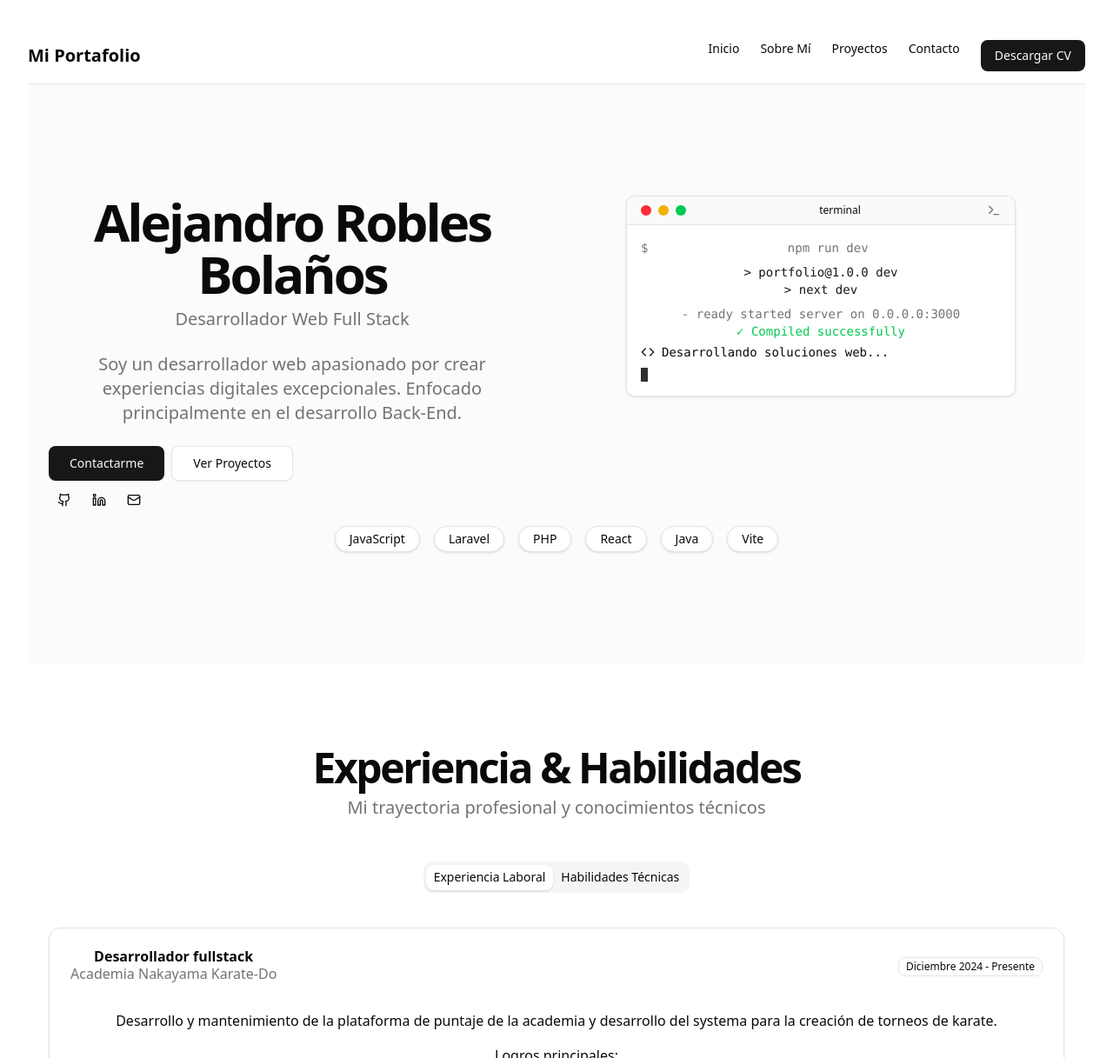
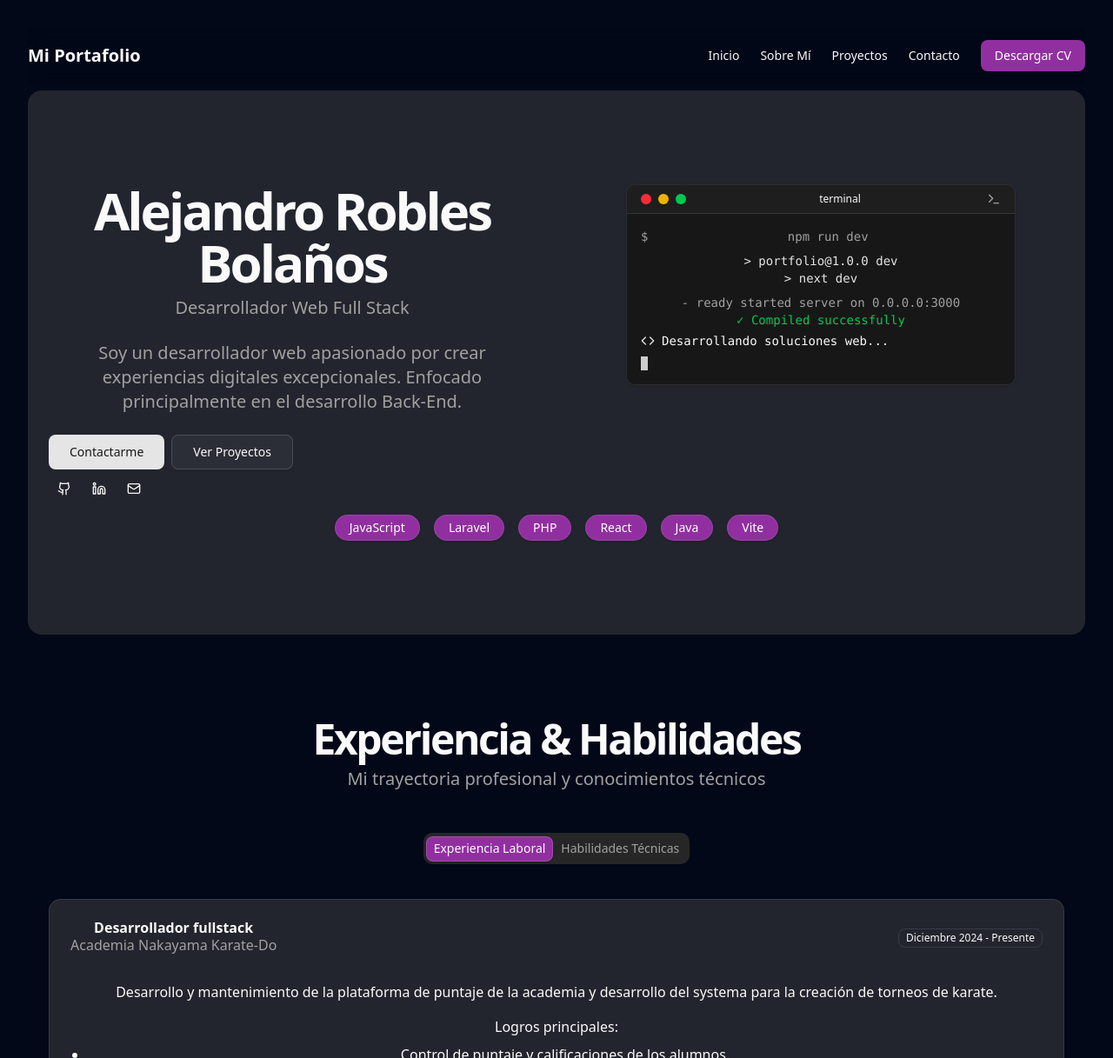
Before and after one commit to AlejandroBolanos/Portafolio_Ale, a React (Vite) app: page / in a window 1280 px wide. Shown: the top 1217 px of the page at 87% size. Built offline with nearby package versions, Linux system fonts and the light colour scheme.

Commit message:
add colors and structure

```diff
--- a/index.html
+++ b/index.html
@@ -2,11 +2,10 @@
 <html lang="en">
   <head>
     <meta charset="UTF-8" />
-    <link rel="icon" type="image/svg+xml" href="/vite.svg" />
     <meta name="viewport" content="width=device-width, initial-scale=1.0" />
     <title>Portafolio Alejandro</title>
   </head>
-  <body>
+  <body class="dark">
     <div id="root"></div>
     <script type="module" src="/src/main.tsx"></script>
 
--- a/src/App.tsx
+++ b/src/App.tsx
@@ -7,7 +7,7 @@ function App() {
 
 
   return (
-    <main className="min-h-screen">
+    <main className="min-h-screen ">
         <Home />
       </main>
   )
--- a/src/assets/components/Experience.tsx
+++ b/src/assets/components/Experience.tsx
@@ -117,7 +117,7 @@ export function Experience() {
           <TabsContent value="experience" className="space-y-8">
             <div className="grid gap-6">
               {workExperience.map((job, index) => (
-                <Card key={index}>
+                <Card className="bg-[#22252e]" key={index}>
                   <CardHeader>
                     <div className="flex flex-col md:flex-row md:items-center md:justify-between gap-2">
                       <div>
@@ -147,7 +147,7 @@ export function Experience() {
 
           <TabsContent value="skills">
             <div className="grid gap-8 md:grid-cols-3">
-              <Card>
+              <Card className="bg-[#22252e]">
                 <CardHeader>
                   <CardTitle>Frontend</CardTitle>
                   <CardDescription>Tecnologías de desarrollo frontend</CardDescription>
@@ -164,7 +164,7 @@ export function Experience() {
                 </CardContent>
               </Card>
 
-              <Card>
+              <Card className="bg-[#22252e]">
                 <CardHeader>
                   <CardTitle>Backend</CardTitle>
                   <CardDescription>Tecnologías de desarrollo backend</CardDescription>
@@ -181,7 +181,7 @@ export function Experience() {
                 </CardContent>
               </Card>
 
-              <Card>
+              <Card className="bg-[#22252e]">
                 <CardHeader>
                   <CardTitle>Herramientas</CardTitle>
                   <CardDescription>Herramientas y entornos de desarrollo</CardDescription>
--- a/src/assets/components/Hero.tsx
+++ b/src/assets/components/Hero.tsx
@@ -5,8 +5,8 @@ import SocialLinks from "./SocialLinks"
 
 export function Hero() {
   return (
-    <section className="relative w-full py-12 md:py-24 lg:py-32 overflow-hidden bg-muted/40">
-
+    <section className="relative w-full py-12 md:py-24 lg:py-27 overflow-hidden mt-2 rounded-2xl bg-[#22252e]">
+{/* 353B84 */}
       <div className="container px-4 md:px-6">
         <div className="grid gap-8 lg:grid-cols-[1fr_1fr] lg:gap-12">
           {/* Content Column */}
@@ -75,10 +75,10 @@ export function Hero() {
           </div>
         </div>
 
-        {/* Tech stack badges - optional */}
-        <div className="mt-3 flex flex-wrap justify-center gap-4">
+        {/* Tech stack badges - optional 912fa0*/}
+        <div className="mt-3 flex flex-wrap justify-center gap-4 ">
           {["JavaScript", "Laravel", "PHP", "React", "Java", "Vite"].map((tech) => (
-            <div key={tech} className="rounded-full bg-background px-4 py-1 text-sm font-medium shadow-sm border">
+            <div key={tech} className="rounded-full px-4 py-1 text-sm font-medium shadow-sm border bg-[#912fa0] text-white hover:bg-[#7f2c8b]">
               {tech}
             </div>
           ))}
--- a/src/assets/components/Navbar.tsx
+++ b/src/assets/components/Navbar.tsx
@@ -15,7 +15,7 @@ export function Navbar() {
   ]
 
   return (
-    <header className="sticky top-0 z-40 w-full border-b bg-background/95 backdrop-blur supports-[backdrop-filter]:bg-background/60">
+    <header className="sticky top-0 z-40 w-full  bg-background/95 backdrop-blur supports-[backdrop-filter]:bg-background/60">
       <div className="container flex h-16 items-center justify-between ">
         <div className="flex items-center gap-2">
           <a href="/" className="font-bold text-xl">
@@ -24,13 +24,13 @@ export function Navbar() {
         </div>
 
         {/* Desktop Navigation */}
-        <nav className="hidden md:flex gap-6 ">
+        <nav className="hidden md:flex gap-6 items-center ">
           {navItems.map((item) => (
             <a key={item.name} href={item.href} className="text-sm font-medium transition-colors hover:text-primary">
               {item.name}
             </a>
           ))}
-          <Button asChild>
+          <Button variant="customRed" asChild>
             <a href="/imgs/Alejandro_Robles_CV.pdf" download>
               Descargar CV
             </a>
@@ -46,7 +46,7 @@ export function Navbar() {
             </Button>
           </SheetTrigger>
           <SheetContent side="right">
-            <nav className="flex flex-col gap-4 mt-8">
+            <nav className="flex flex-col gap-4 mt-8 px-8">
               {navItems.map((item) => (
                 <a
                   key={item.name}
@@ -56,11 +56,13 @@ export function Navbar() {
                   {item.name}
                 </a>
               ))}
-              <Button asChild className="mt-4">
+              <div className="flex flex-col gap-4  px-12">
+              <Button variant={"customRed"} asChild className="mt-4">
             <a href="/imgs/Alejandro_Robles_CV.pdf" download>
               Descargar CV
             </a>
           </Button>
+              </div>
             </nav>
           </SheetContent>
         </Sheet>
--- a/src/assets/components/Project-card.tsx
+++ b/src/assets/components/Project-card.tsx
@@ -29,7 +29,7 @@ export function ProjectCard({ title, description, img, tags, githubUrl, liveUrl,
   const [] = useState(false)
 
   return (
-    <Card className="overflow-hidden bg-red">
+    <Card className="overflow-hidden bg-[#22252e]">
       <div className="aspect-video relative overflow-hidden flex items-center justify-center">
         <img
           src={img || "/placeholder.svg"}
@@ -54,14 +54,14 @@ export function ProjectCard({ title, description, img, tags, githubUrl, liveUrl,
       <CardFooter className="flex justify-between">
         <Dialog>
           <DialogTrigger asChild>
-            <Button variant="outline">Ver Detalles</Button>
+            <Button  variant="customRed">Ver Detalles</Button>
           </DialogTrigger>
-          <DialogContent className="sm:max-w-[625px]">
+          <DialogContent className="sm:max-w-[625px] bg-[#22252e]">
             <DialogHeader>
               <DialogTitle>{title}</DialogTitle>
               <DialogDescription>{description}</DialogDescription>
             </DialogHeader>
-            <div className="grid gap-4 py-4">
+            <div className="grid gap-4 py-4 bg-[#22252e]">
               <div className="aspect-video relative overflow-hidden rounded-lg">
                 <img src={img || "/placeholder.svg"} alt={title} className="object-cover" />
               </div>
@@ -83,7 +83,7 @@ export function ProjectCard({ title, description, img, tags, githubUrl, liveUrl,
               </div>
               <div className="flex gap-4 mt-2">
                 {githubUrl && (
-                  <Button variant="outline" size="sm" asChild>
+                  <Button variant="customRed" size="sm" asChild>
                     <a href={githubUrl} target="_blank" rel="noopener noreferrer">
                       <Github className="mr-2 h-4 w-4" />
                       Código
--- a/src/assets/components/pages/Home.tsx
+++ b/src/assets/components/pages/Home.tsx
@@ -8,7 +8,8 @@ import { Experience } from "../Experience"
 
 export default function Home() {
   return (
-    <div className="min-h-screen bg-background">
+    <div className="min-h-screen ">
+    {/* #677E8A ABAFB5 AAABAD 606467 313B44 E62815 = c42213*/}
       <Navbar />
       <main>
         <Hero />
--- a/src/assets/components/ui/button.tsx
+++ b/src/assets/components/ui/button.tsx
@@ -20,6 +20,7 @@ const buttonVariants = cva(
         ghost:
           "hover:bg-accent hover:text-accent-foreground dark:hover:bg-accent/50",
         link: "text-primary underline-offset-4 hover:underline",
+        customRed: "bg-[#912fa0] text-white shadow-xs hover:bg-[#7f2c8b]",
       },
       size: {
         default: "h-9 px-4 py-2 has-[>svg]:px-3",
--- a/src/assets/components/ui/dialog.tsx
+++ b/src/assets/components/ui/dialog.tsx
@@ -13,7 +13,7 @@ function Dialog({
 function DialogTrigger({
   ...props
 }: React.ComponentProps<typeof DialogPrimitive.Trigger>) {
-  return <DialogPrimitive.Trigger data-slot="dialog-trigger" {...props} />
+  return <DialogPrimitive.Trigger data-slot="dialog-trigger"  {...props} />
 }
 
 function DialogPortal({
--- a/src/assets/components/ui/tabs.tsx
+++ b/src/assets/components/ui/tabs.tsx
@@ -40,7 +40,7 @@ function TabsTrigger({
     <TabsPrimitive.Trigger
       data-slot="tabs-trigger"
       className={cn(
-        "data-[state=active]:bg-background dark:data-[state=active]:text-foreground focus-visible:border-ring focus-visible:ring-ring/50 focus-visible:outline-ring dark:data-[state=active]:border-input dark:data-[state=active]:bg-input/30 text-foreground dark:text-muted-foreground inline-flex h-[calc(100%-1px)] flex-1 items-center justify-center gap-1.5 rounded-md border border-transparent px-2 py-1 text-sm font-medium whitespace-nowrap transition-[color,box-shadow] focus-visible:ring-[3px] focus-visible:outline-1 disabled:pointer-events-none disabled:opacity-50 data-[state=active]:shadow-sm [&_svg]:pointer-events-none [&_svg]:shrink-0 [&_svg:not([class*='size-'])]:size-4",
+        "data-[state=active]:bg-background dark:data-[state=active]:text-foreground focus-visible:border-ring focus-visible:ring-ring/50 focus-visible:outline-ring dark:data-[state=active]:border-input dark:data-[state=active]:bg-[#912fa0] text-foreground dark:text-muted-foreground inline-flex h-[calc(100%-1px)] flex-1 items-center justify-center gap-1.5 rounded-md border border-transparent px-2 py-1 text-sm font-medium whitespace-nowrap transition-[color,box-shadow] focus-visible:ring-[3px] focus-visible:outline-1 disabled:pointer-events-none disabled:opacity-50 data-[state=active]:shadow-sm [&_svg]:pointer-events-none [&_svg]:shrink-0 [&_svg:not([class*='size-'])]:size-4",
         className
       )}
       {...props}
--- a/src/index.css
+++ b/src/index.css
@@ -77,7 +77,7 @@
 }
 
 .dark {
-  --background: oklch(0.145 0 0);
+  --background: #020818;
   --foreground: oklch(0.985 0 0);
   --card: oklch(0.205 0 0);
   --card-foreground: oklch(0.985 0 0);
```
